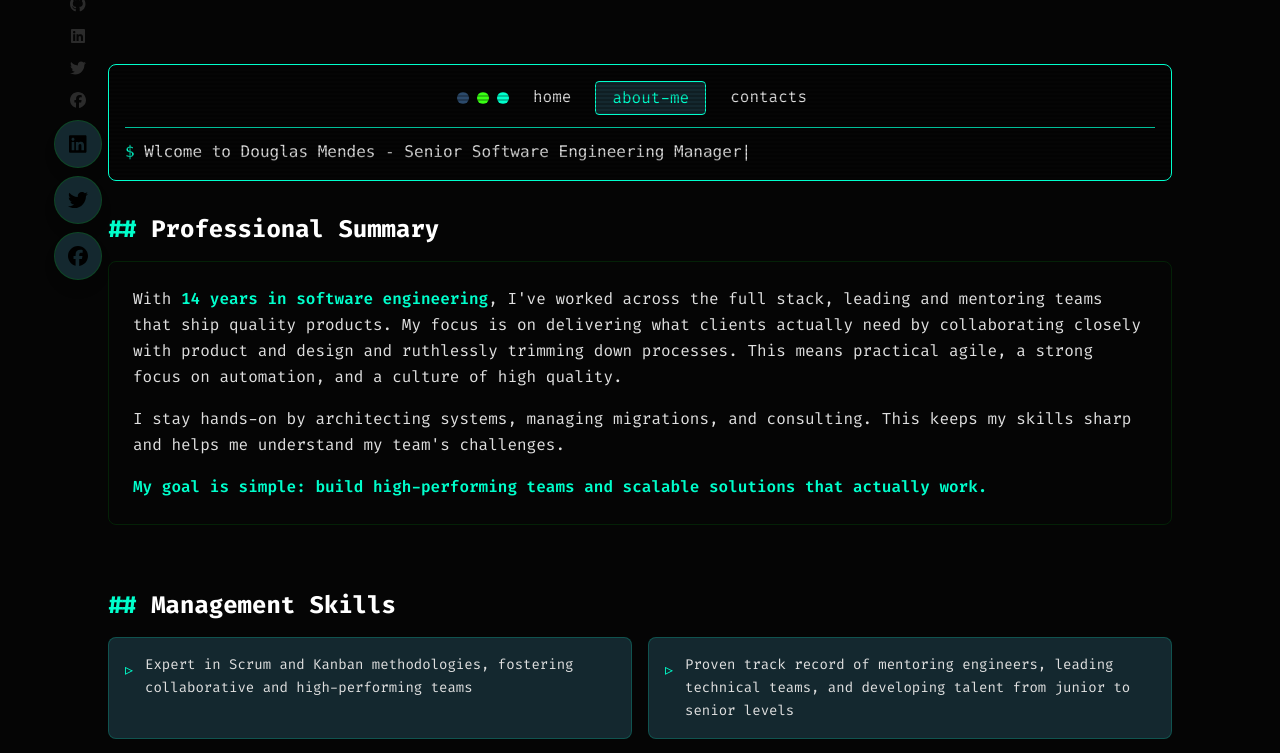
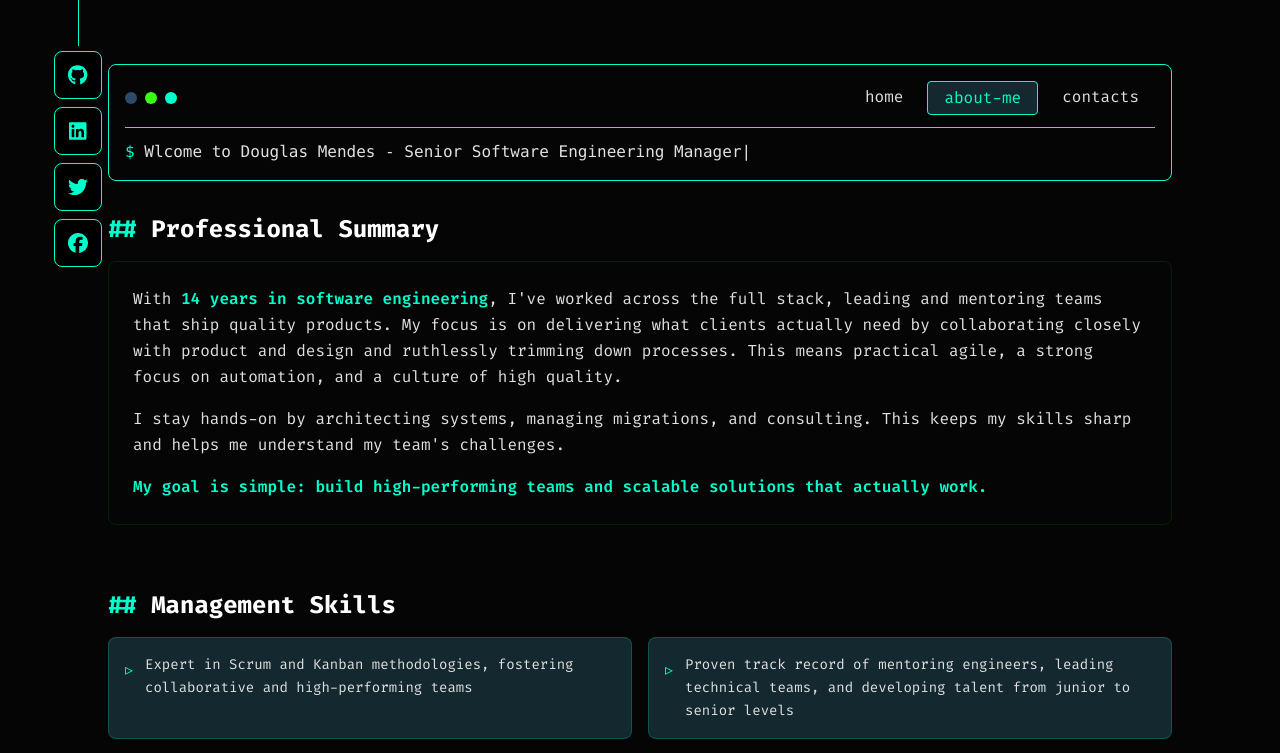
Before and after one commit to mendesbarreto/portfolio-nextjs, a Next.js app: page /about in a window 1280 px wide. Shown: the top 753 px of the page. Built offline with nearby package versions, Linux system fonts and the light colour scheme.

Commit message:
chore: update components spaces and styles

```diff
--- a/src/app/page.tsx
+++ b/src/app/page.tsx
@@ -2,7 +2,6 @@ import { TerminalHeader } from "@/components/common/terminal-header";
 import { HomeSummary } from "@/components/home/home-summary";
 import { Highlights } from "@/components/home/highlights";
 import { ProjectList } from "@/components/projects/project-list";
-import { QuoteBox } from "@/components/home/quote";
 import { TerminalBlock } from "@/components/common/terminal-block";
 import Head from "next/head";
 
@@ -20,7 +19,6 @@ export default function Home() {
         <TerminalBlock title="achievements" className="mb-8">
           <Highlights />
         </TerminalBlock>
-        <QuoteBox className="flex justify-center p-4 md:p-8"></QuoteBox>
         <TerminalBlock title="projects" className="mb-16">
           <ProjectList className="relative"></ProjectList>
         </TerminalBlock>
--- a/src/components/common/base-button.tsx
+++ b/src/components/common/base-button.tsx
@@ -12,7 +12,7 @@ interface TitleButtonProps {
 		return (
 		<button
 			onClick={onClick}
-			className={`border border-mTeal bg-backgroundLight text-white py-2 px-4 transition-all hover:bg-mTeal ${className}`}
+			className={`border border-mTeal bg-backgroundLight text-white py-2 px-4 transition-all hover:bg-mTeal/80 ${className}`}
 		>
 			{title}
 		</button>
--- a/src/components/common/overlay-box.tsx
+++ b/src/components/common/overlay-box.tsx
@@ -18,64 +18,40 @@ export function OverlayBox() {
       {/* Desktop: Fixed left sidebar */}
       <div className="hidden md:fixed md:flex top-0 left-17 w-5 h-[33.3333vh] bg-background z-50 flex-col items-center justify-center space-betj">
         <div key="center-line" className="top-0 h-full justify-center">
-					<div className="w-px h-full bg-mBlue"></div>
+          <div className="w-px h-full bg-mTeal"></div>
         </div>
         <div className="mt-[5px] w-full flex flex-col items-center space-y-2">
           <a
             href="https://github.com/mendesbarreto"
             target="_blank"
             rel="noopener noreferrer"
-						className="flex justify-center items-center w-6 h-6 bg-transparent"
+            className="flex justify-center items-center w-12 h-12 bg-black border border-mTeal rounded-lg p-3 hover:bg-mTeal/80 transition-all"
           >
-						<FontAwesomeIcon icon={faGithub} className="text-mBlue"></FontAwesomeIcon>
+            <FontAwesomeIcon icon={faGithub} size="lg" className="text-mTeal" />
           </a>
           <a
             href="https://www.linkedin.com/in/mendesbarreto/"
             target="_blank"
             rel="noopener noreferrer"
-						className="flex justify-center items-center w-6 h-6 bg-transparent"
+            className="flex justify-center items-center w-12 h-12 bg-black border border-mTeal rounded-lg p-3 hover:bg-mTeal/80 transition-all"
           >
-						<FontAwesomeIcon icon={faLinkedin} className="text-mBlue"></FontAwesomeIcon>
+            <FontAwesomeIcon icon={faLinkedin} size="lg" className="text-mTeal" />
           </a>
           <a
             href="https://x.com/DougTheDev"
             target="_blank"
             rel="noopener noreferrer"
-						className="flex justify-center items-center w-6 h-6 bg-transparent"
+            className="flex justify-center items-center w-12 h-12 bg-black border border-mTeal rounded-lg p-3 hover:bg-mTeal/80 transition-all"
           >
-						<FontAwesomeIcon icon={faTwitter} className="text-mBlue"></FontAwesomeIcon>
+            <FontAwesomeIcon icon={faTwitter} size="lg" className="text-mTeal" />
           </a>
           <a
             href="https://www.facebook.com/douglasMendesBarreto"
             target="_blank"
             rel="noopener noreferrer"
-						className="flex justify-center items-center w-6 h-6 bg-transparent"
+            className="flex justify-center items-center w-12 h-12 bg-black border border-mTeal rounded-lg p-3 hover:bg-mTeal/80 transition-all"
           >
-						<FontAwesomeIcon icon={faFacebook} className="text-mBlue"></FontAwesomeIcon>
-					</a>
-					<a
-						href="https://www.linkedin.com/in/mendesbarreto/"
-						target="_blank"
-						rel="noopener noreferrer"
-						className="flex justify-center items-center w-12 h-12 bg-backgroundLight border border-mGreen/30 rounded-full shadow-lg hover:bg-mGreen/20 transition-colors"
-					>
-						<FontAwesomeIcon icon={faLinkedin} size="lg" />
-					</a>
-					<a
-						href="https://x.com/DougTheDev"
-						target="_blank"
-						rel="noopener noreferrer"
-						className="flex justify-center items-center w-12 h-12 bg-backgroundLight border border-mGreen/30 rounded-full shadow-lg hover:bg-mGreen/20 transition-colors"
-					>
-						<FontAwesomeIcon icon={faTwitter} size="lg" />
-					</a>
-					<a
-						href="https://www.facebook.com/douglasMendesBarreto"
-						target="_blank"
-						rel="noopener noreferrer"
-						className="flex justify-center items-center w-12 h-12 bg-backgroundLight border border-mGreen/30 rounded-full shadow-lg hover:bg-mGreen/20 transition-colors"
-					>
-						<FontAwesomeIcon icon={faFacebook} size="lg" />
+            <FontAwesomeIcon icon={faFacebook} size="lg" className="text-mTeal" />
           </a>
         </div>
       </div>
@@ -90,57 +66,33 @@ export function OverlayBox() {
                 href="https://github.com/mendesbarreto"
                 target="_blank"
                 rel="noopener noreferrer"
-								className="flex justify-center items-center w-12 h-12 bg-backgroundLight border border-mGreen/30 rounded-full shadow-lg hover:bg-mGreen/20 transition-colors"
+                className="flex justify-center items-center w-12 h-12 bg-black border border-mTeal rounded-lg p-3 hover:bg-mTeal/80 transition-all"
               >
-								<FontAwesomeIcon icon={faGithub} size="lg" className="text-mBlue" />
+                <FontAwesomeIcon icon={faGithub} size="lg" className="text-mTeal" />
               </a>
               <a
                 href="https://www.linkedin.com/in/mendesbarreto/"
                 target="_blank"
                 rel="noopener noreferrer"
-								className="flex justify-center items-center w-12 h-12 bg-backgroundLight border border-mGreen/30 rounded-full shadow-lg hover:bg-mGreen/20 transition-colors"
+                className="flex justify-center items-center w-12 h-12 bg-black border border-mTeal rounded-lg p-3 hover:bg-mTeal/80 transition-all"
               >
-								<FontAwesomeIcon icon={faLinkedin} size="lg" className="text-mBlue" />
+                <FontAwesomeIcon icon={faLinkedin} size="lg" className="text-mTeal" />
               </a>
               <a
                 href="https://x.com/DougTheDev"
                 target="_blank"
                 rel="noopener noreferrer"
-								className="flex justify-center items-center w-12 h-12 bg-backgroundLight border border-mGreen/30 rounded-full shadow-lg hover:bg-mGreen/20 transition-colors"
+                className="flex justify-center items-center w-12 h-12 bg-black border border-mTeal rounded-lg p-3 hover:bg-mTeal/80 transition-all"
               >
-								<FontAwesomeIcon icon={faTwitter} size="lg" className="text-mBlue" />
+                <FontAwesomeIcon icon={faTwitter} size="lg" className="text-mTeal" />
               </a>
               <a
                 href="https://www.facebook.com/douglasMendesBarreto"
                 target="_blank"
                 rel="noopener noreferrer"
-								className="flex justify-center items-center w-12 h-12 bg-backgroundLight border border-mGreen/30 rounded-full shadow-lg hover:bg-mGreen/20 transition-colors"
+                className="flex justify-center items-center w-12 h-12 bg-black border border-mTeal rounded-lg p-3 hover:bg-mTeal/80 transition-all"
               >
-								<FontAwesomeIcon icon={faFacebook} size="lg" className="text-mBlue" />
-							</a>
-							<a
-								href="https://www.linkedin.com/in/mendesbarreto/"
-								target="_blank"
-								rel="noopener noreferrer"
-								className="flex justify-center items-center w-12 h-12 bg-backgroundLight border border-mGreen/30 rounded-full shadow-lg hover:bg-mGreen/20 hover:border-glow transition-colors"
-							>
-								<FontAwesomeIcon icon={faLinkedin} size="lg" />
-							</a>
-							<a
-								href="https://x.com/DougTheDev"
-								target="_blank"
-								rel="noopener noreferrer"
-								className="flex justify-center items-center w-12 h-12 bg-backgroundLight border border-mGreen/30 rounded-full shadow-lg hover:bg-mGreen/20 hover:border-glow transition-colors"
-							>
-								<FontAwesomeIcon icon={faTwitter} size="lg" />
-							</a>
-							<a
-								href="https://www.facebook.com/douglasMendesBarreto"
-								target="_blank"
-								rel="noopener noreferrer"
-								className="flex justify-center items-center w-12 h-12 bg-backgroundLight border border-mGreen/30 rounded-full shadow-lg hover:bg-mGreen/20 hover:border-glow transition-colors"
-							>
-								<FontAwesomeIcon icon={faFacebook} size="lg" />
+                <FontAwesomeIcon icon={faFacebook} size="lg" className="text-mTeal" />
               </a>
             </div>
           )}
@@ -148,12 +100,11 @@ export function OverlayBox() {
           {/* FAB button */}
           <button
             onClick={() => setIsOpen(!isOpen)}
-						className={`flex justify-center items-center w-14 h-14 bg-backgroundLight rounded-full shadow-lg hover:bg-mTeal transition-all ${
-							isOpen ? "rotate-45" : ""
+            className={`flex justify-center items-center w-14 h-14 bg-black border border-mTeal rounded-lg shadow-lg hover:bg-mTeal/80 transition-all ${isOpen ? "rotate-45" : ""
               }`}
             aria-label="Toggle social links"
           >
-						<FontAwesomeIcon icon={faShare} size="lg" />
+            <FontAwesomeIcon icon={faShare} size="lg" className="text-mTeal" />
           </button>
         </div>
       </div>
--- a/src/components/common/terminal-block.tsx
+++ b/src/components/common/terminal-block.tsx
@@ -8,7 +8,7 @@ interface TerminalProps {
 
 export function TerminalBlock({ children, title, className }: TerminalProps) {
   return (
-    <div className={`bg-black border border-mTeal rounded-lg p-4 font-mono scanlines ${className}`}>
+    <div className={`bg-black border border-mTeal rounded-lg p-4 font-mono ${className}`}>
       <div className="flex items-center gap-2 mb-3 border-b border-mTeal pb-2">
         <div className="w-3 h-3 rounded-full bg-mRed" />
         <div className="w-3 h-3 rounded-full bg-mYellow" />
--- a/src/components/common/terminal-header.tsx
+++ b/src/components/common/terminal-header.tsx
@@ -28,8 +28,8 @@ export function TerminalHeader() {
 
   return (
     <header className="bg-background border border-mTeal rounded-lg mb-8 overflow-hidden">
-      <div className="p-4 scanlines">
-        <div className="flex items-center justify-center gap-2 mb-3 border-b border-mTeal pb-3">
+      <div className="p-4">
+        <div className="flex items-center justify-between gap-2 mb-3 border-b border-mTeal pb-3 relative">
           <div className="flex items-center gap-2">
             <div className="w-3 h-3 rounded-full bg-mRed" />
             <div className="w-3 h-3 rounded-full bg-mYellow" />
--- a/src/components/home/highlights.tsx
+++ b/src/components/home/highlights.tsx
@@ -68,9 +68,6 @@ export function Highlights() {
 
   return (
     <section className="my-12 md:my-16 px-4 md:px-0">
-      <h2 className="text-2xl md:text-3xl font-bold mb-8 text-center">
-        <span className="text-mTeal">Career</span> Greatest Achievements
-      </h2>
       <div className="grid grid-cols-1 md:grid-cols-2 lg:grid-cols-4 gap-4">
         {achievements.map((achievement, index) => (
           <div
--- a/src/components/home/quote.tsx
+++ b/src/components/home/quote.tsx
@@ -8,7 +8,7 @@ export function QuoteBox({ className }: QuoteBoxProps) {
 	return (
 		<div className={className}>
 			<div className="flex flex-col items-end px-4 md:px-0">
-				<div className="p-4 md:p-8 relative inline-flex bg-background border-mGreen border font-fira-code text-sm md:text-base z-20 max-w-full scanlines">
+				<div className="p-4 md:p-8 relative inline-flex bg-background border-mGreen border font-fira-code text-sm md:text-base z-20 max-w-full">
 					The only way to learn a new programming language is by writing
 					programs in it.
 					<Image
```
Also changed, not shown: src/components/projects/project-list.tsx (+0 -20 lines). Lines whose indentation alone changed are shown as unchanged.
